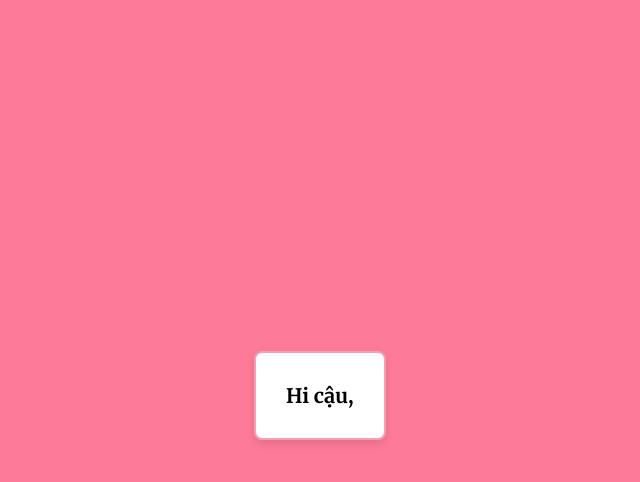
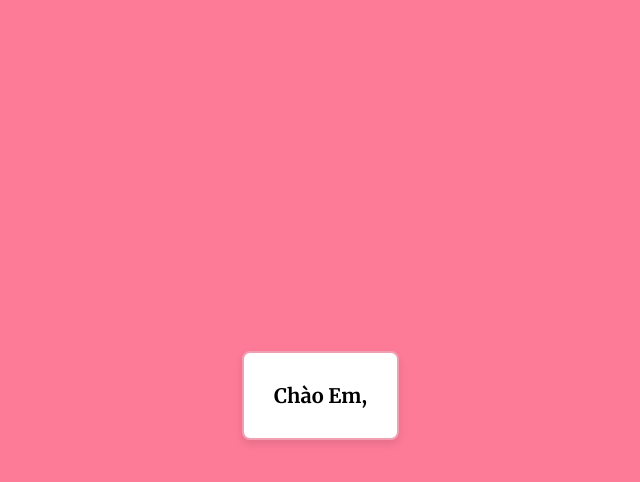
Before and after one commit to codegame12/Anhxinloi, a plain HTML site: page index.html in a window 1280 px wide. Both pictures are taken after a click on the button 639 px from the left and 451 px from the top of the page. Shown: the whole page, without its empty margins (320-960 px from the left). Drawn offline with Linux system fonts and the light colour scheme.

Commit message:
Update index.html

```diff
--- a/index.html
+++ b/index.html
@@ -248,7 +248,7 @@
         <button id="btn">
             <img src="./letters.png" alt="Description">
         </button>
-        <div class="message">Hi cậu,</div>
+        <div class="message">Chào Em,</div>
         <div class="message">Đầu tiên, cảm ơn em rất nhiều vì đã đọc lá thư này.</div>
         <div class="message">Anh có một điều muốn nói, nhưng không biết bắt đầu từ đâu.</div>
         <div class="message">Em...</div>
```
